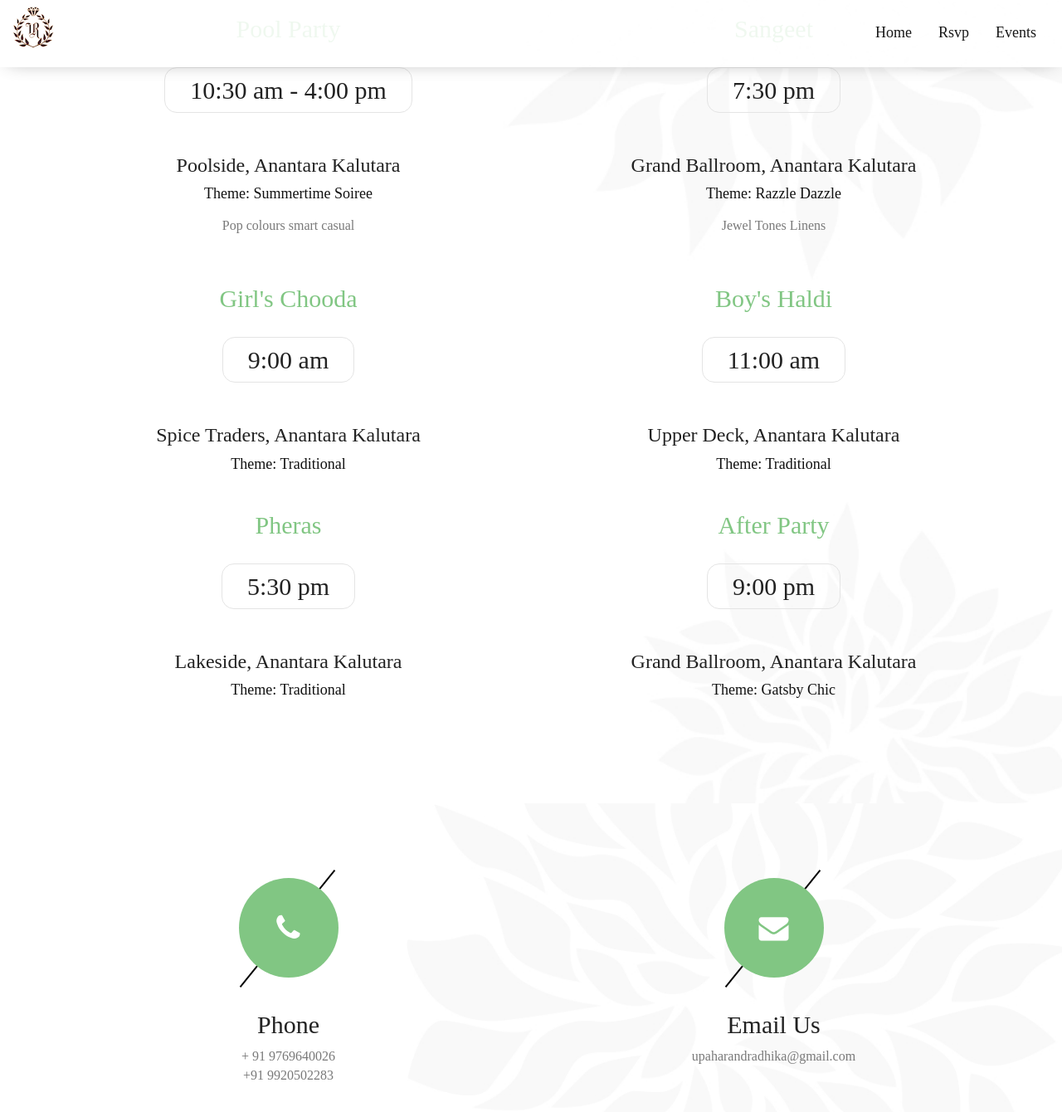
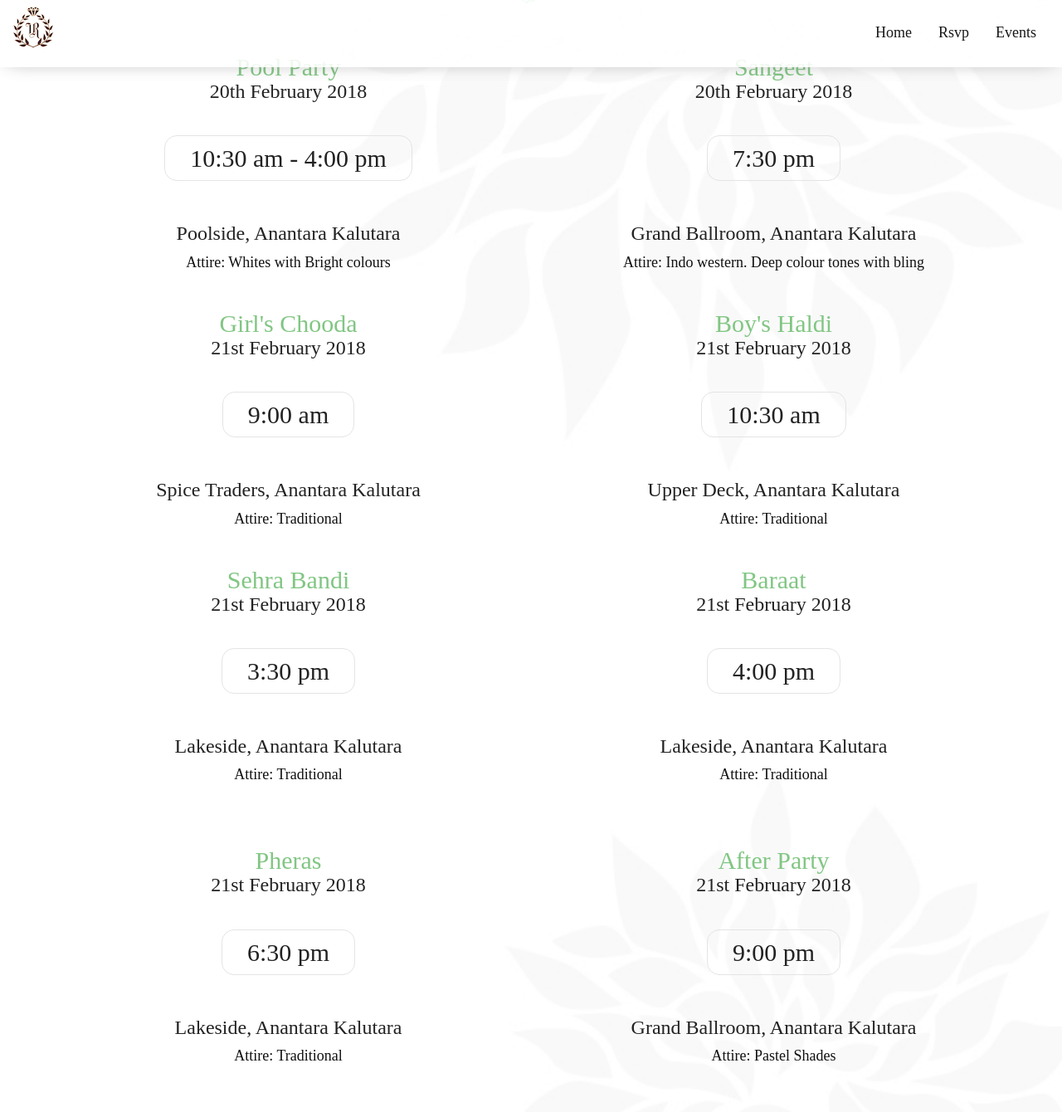
Before and after one commit to usood/wedding, a Jekyll site: the page built from index.html, in a window 1280 px wide and 1400 px high, scrolled down 2087 px. Shown: the top 1340 px of the window at 83% size. Built offline with Jekyll 4.4.1, drawn with Linux system fonts in a browser that asks for light colours; some web fonts are replaced; some of the changed text lies outside the part shown.

Commit message:
Fixed website

```diff
--- a/_includes/event.html
+++ b/_includes/event.html
@@ -12,51 +12,72 @@
 			<div class="col-lg-6 col-md-6 col-sm-12 col-xs-12">
 				<div class="wd_event_infobox">
 					<h2>Pool Party</h2>
-					<h1>10:30 am - 4:00 pm</h1>
+					<h3>20th February 2018</h3>
+					<h1> 10:30 am - 4:00 pm</h1>
 					<h3>Poolside, Anantara Kalutara</h3>
-					<span>Theme: Summertime Soiree</span>
-					<p>
-						Pop colours smart casual
-					</p>
+					<span>Attire: Whites with Bright colours</span>
 					<div class="clearfix"></div>
 				</div>
 			</div>
 			<div class="col-lg-6 col-md-6 col-sm-12 col-xs-12">
 				<div class="wd_event_infobox">
 					<h2>Sangeet</h2>
+					<h3>20th February 2018</h3>
 					<h1>7:30 pm</h1>
 					<h3>Grand Ballroom, Anantara Kalutara</h3>
-					<span>Theme: Razzle Dazzle</span>
-					<p>
-						Jewel Tones Linens
-					</p>
+					<span>Attire: Indo western. Deep colour tones with bling</span>
 					<div class="clearfix"></div>
 				</div>
 			</div>
 			<div class="col-lg-6 col-md-6 col-sm-12 col-xs-12">
 				<div class="wd_event_infobox">
 					<h2>Girl's Chooda</h2>
+					<h3>21st February 2018</h3>
 					<h1>9:00 am</h1>
 					<h3>Spice Traders, Anantara Kalutara</h3>
-					<span>Theme: Traditional</span>
+					<span>Attire: Traditional</span>
 					<div class="clearfix"></div>
 				</div>
 			</div>
 			<div class="col-lg-6 col-md-6 col-sm-12 col-xs-12">
 				<div class="wd_event_infobox">
 					<h2>Boy's Haldi</h2>
-					<h1>11:00 am</h1>
+					<h3>21st February 2018</h3>
+					<h1>10:30 am</h1>
 					<h3>Upper Deck, Anantara Kalutara</h3>
-					<span>Theme: Traditional</span>
+					<span>Attire: Traditional</span>
+					<div class="clearfix"></div>
+				</div>
+			</div>
+			<div class="col-lg-6 col-md-6 col-sm-12 col-xs-12">
+				<div class="wd_event_infobox">
+					<h2>Sehra Bandi</h2>
+					<h3>21st February 2018</h3>
+					<h1>3:30 pm</h1>
+					<h3>Lakeside, Anantara Kalutara</h3>
+					<span>Attire: Traditional</span>
+					<p></p>
+					<div class="clearfix"></div>
+				</div>
+			</div>
+			<div class="col-lg-6 col-md-6 col-sm-12 col-xs-12">
+				<div class="wd_event_infobox">
+					<h2>Baraat</h2>
+					<h3>21st February 2018</h3>
+					<h1>4:00 pm</h1>
+					<h3>Lakeside, Anantara Kalutara</h3>
+					<span>Attire: Traditional</span>
+					<p></p>
 					<div class="clearfix"></div>
 				</div>
 			</div>
 			<div class="col-lg-6 col-md-6 col-sm-12 col-xs-12">
 				<div class="wd_event_infobox">
 					<h2>Pheras</h2>
-					<h1>5:30 pm</h1>
+					<h3>21st February 2018</h3>
+					<h1>6:30 pm</h1>
 					<h3>Lakeside, Anantara Kalutara</h3>
-					<span>Theme: Traditional</span>
+					<span>Attire: Traditional</span>
 					<p></p>
 					<div class="clearfix"></div>
 				</div>
@@ -64,9 +85,10 @@
 			<div class="col-lg-6 col-md-6 col-sm-12 col-xs-12">
 				<div class="wd_event_infobox">
 					<h2>After Party</h2>
+					<h3>21st February 2018</h3>
 					<h1>9:00 pm</h1>
 					<h3>Grand Ballroom, Anantara Kalutara</h3>
-					<span>Theme: Gatsby Chic</span>
+					<span>Attire: Pastel Shades</span>
 					<p></p>
 					<div class="clearfix"></div>
 				</div>
--- a/_includes/guest.html
+++ b/_includes/guest.html
@@ -50,8 +50,14 @@
 								<div class="wd_btn">
 									<button type="submit" class="submitForm" value="Send">Submit</button>
 								</div>
+                &nbsp;
+                <div class="text-center">
+                    Please email your tickets to <a href="mailto:upaharandradhika@gmail.com">upaharandradhika@gmail.com</a>
+                </div>
 							</div>
 						</form>
+
+
 						</div>
 					</div>
 				</div>
```
Also changed, not shown: images/content/radhika.png.
